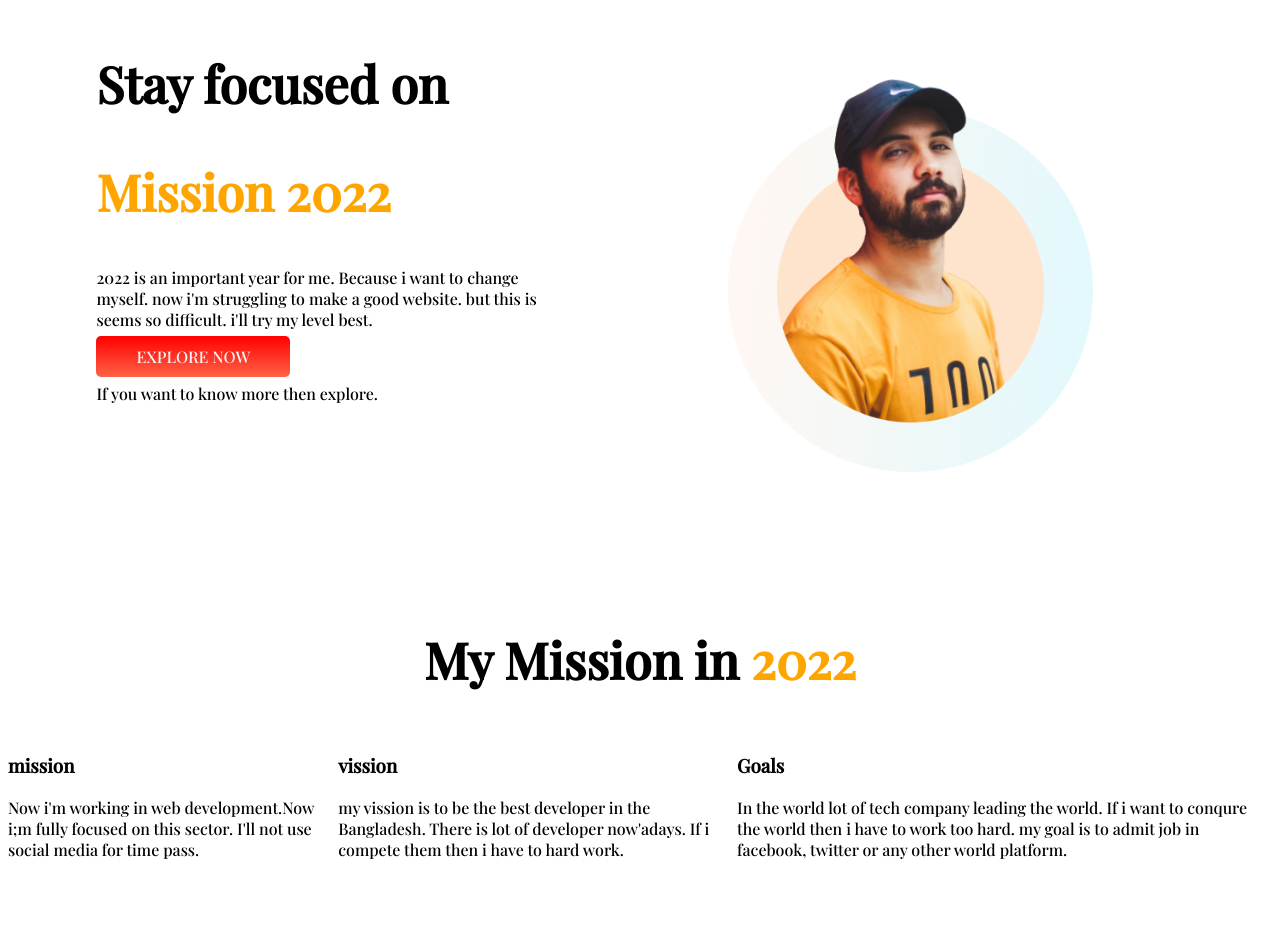
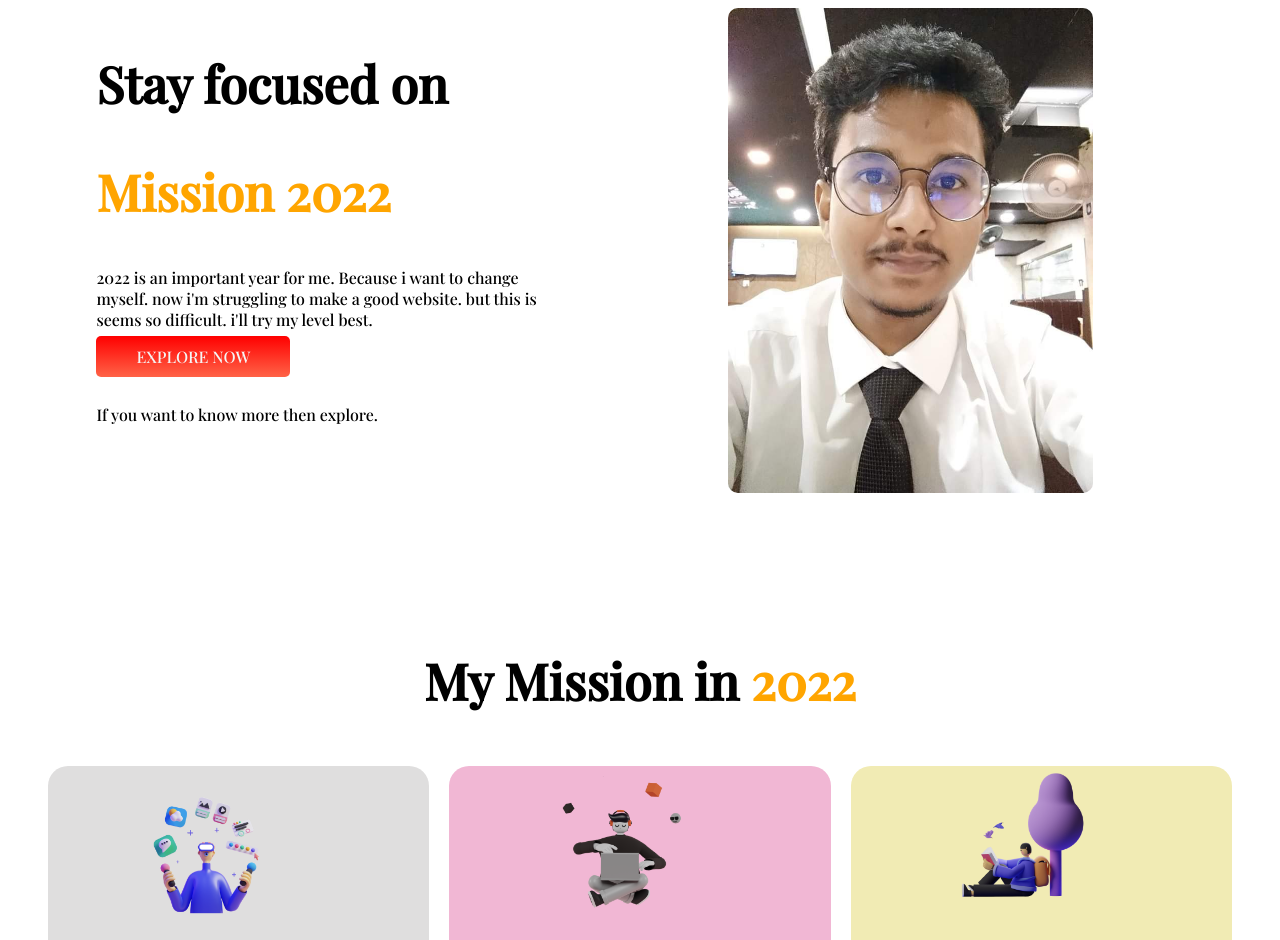
Before and after one commit to jubaer-ibn-johir/my-first-website, a plain HTML site: page index.html in a window 1280 px wide. Shown: the top 940 px of the page. Drawn offline with nearby package versions, Linux system fonts and the light colour scheme.

Commit message:
my photo added

```diff
--- a/index.html
+++ b/index.html
@@ -18,33 +18,36 @@
     <section class="fexible-container">
         <div class="half-width">
             <h1>Stay focused on</h1>
-            <h1 class="orange-color"> Mission 2022</h1>
+            <h1 class="orange-color  "> Mission 2022</h1>
             <p>2022 is an important year for me. Because i want to change myself. now i'm struggling to make a good
                 website.
                 but this is seems so difficult. i'll try my level best.</p>
             <a class="link-button" target="_blank" href="https://www.linkedin.com/in/jubaer-ibn-zohir-9471841aa">EXPLORE
-                NOW</a>
+                NOW</a> <br> <br>
             <P>If you want to know more then explore.</P>
         </div>
         <div class="half-width">
-            <img src="images/person/person-2.png" alt="">
+            <img id="image" src="images/person/jubaer.jpg" alt="">
         </div>
     </section>
     <section>
         <h1 id="my-mission">My Mission in <span class="orange-color"> 2022</span> </h1>
         <div class="fexible-container">
-            <div>
+            <div id="row-one" class="half-width ">
+                <img src="images/illustrators/illustrator-1.png" alt="">
                 <h3>mission</h3>
                 <p>Now i'm working in web development.Now i;m fully focused on this sector. I'll not use social media
                     for
                     time pass.</p>
             </div>
-            <div>
+            <div id="row-two" class="half-width">
+                <img src="images/illustrators/illustrator-2.png" alt="">
                 <h3>vission</h3>
                 <p>my vission is to be the best developer in the Bangladesh. There is lot of developer now'adays. If i
                     compete them then i have to hard work.</p>
             </div>
-            <div>
+            <div id="row-three" class="half-width">
+                <img src="images/illustrators/illustrator-3.png" alt="">
                 <h3>Goals</h3>
                 <p>In the world lot of tech company leading the world. If i want to conqure the world then i have to
                     work
@@ -85,7 +88,7 @@
     </section>
     <section class="stay-safe">
 
-        <h1 id="build">Build <span class="orange-color">Corona Application</span> </h1>
+        <h1 id="build">Build <span class="orange-color">Corona Application</span> </h1> <br> <br>
         <div class="fexible-container">
 
             <div class="half-width">
--- a/style.css
+++ b/style.css
@@ -37,6 +37,7 @@ h1{
     background-position: left;
     background-size: 20%;
 }
+
 .global-community{
     background-image: url(images/shapes/shape-1.png);
     background-repeat: no-repeat;
@@ -45,8 +46,10 @@ h1{
 }
 .stay-safe{
     background-image: url(images/shapes/shape-3.png),url(images/shapes/shape-3.png);
+    background-position:top bottom left;
     background-repeat: no-repeat;
     background-size: 20%;
+    margin-left: 10px;
 }
 .orange-color{
     color: orange;
@@ -67,3 +70,21 @@ footer{
 #gray{
     color: gray;
 }
+#row-one{
+    background-color: rgb(223, 222, 222);
+    border-radius: 20px;
+    margin: 10px 10px 10px 40px;
+}
+#row-two{
+    background-color: rgb(241, 183, 212);
+    border-radius: 20px;
+    margin: 10px 10px 10px 10px;
+}
+#row-three{
+    background-color: rgb(241, 235, 180);
+    border-radius: 20px;
+    margin: 10px 40px 10px 10px;
+}
+#image{
+    border-radius: 10px;
+}
```
Also changed, not shown: images/person/jubaer.jpg (added).
